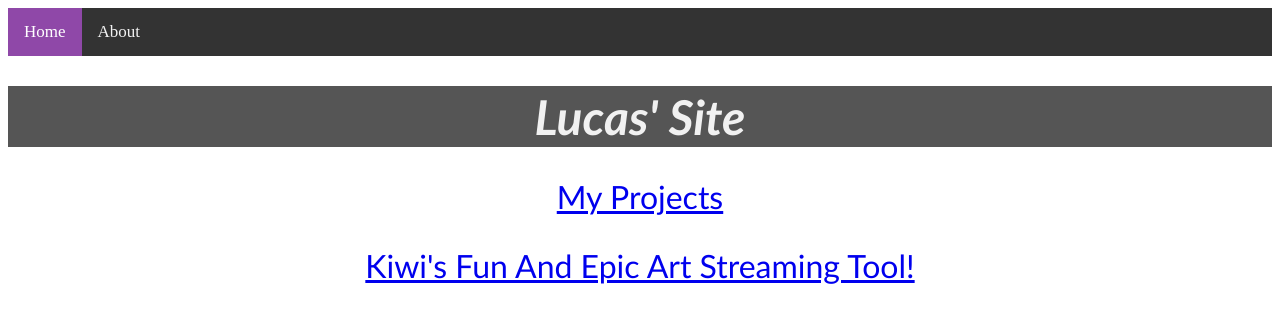
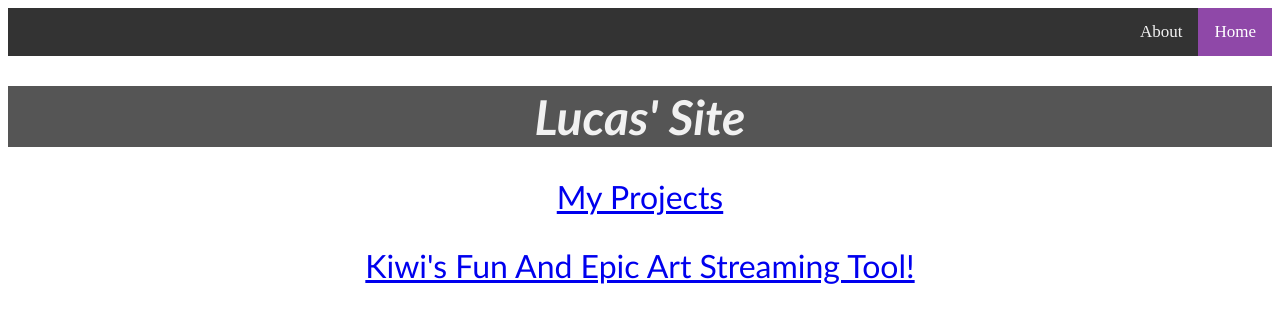
Before and after one commit to lucaslovestacos/lucaslovestacos.github.io, a PHP site: page / in a window 1280 px wide. Shown: the top 323 px of the page. Run offline with PHP 8.4, Linux system fonts and the light colour scheme.

Commit message:
Update style.css

```diff
--- a/style.css
+++ b/style.css
@@ -24,13 +24,12 @@ body {
 }
 
 .topnav {
-  text-align: right;
   overflow: hidden;
   background-color: #333;
 }
 
 .topnav a {
-  float: left;
+  float: right;
   color: #f2f2f2;
   text-align: center;
   padding: 14px 16px;
```
